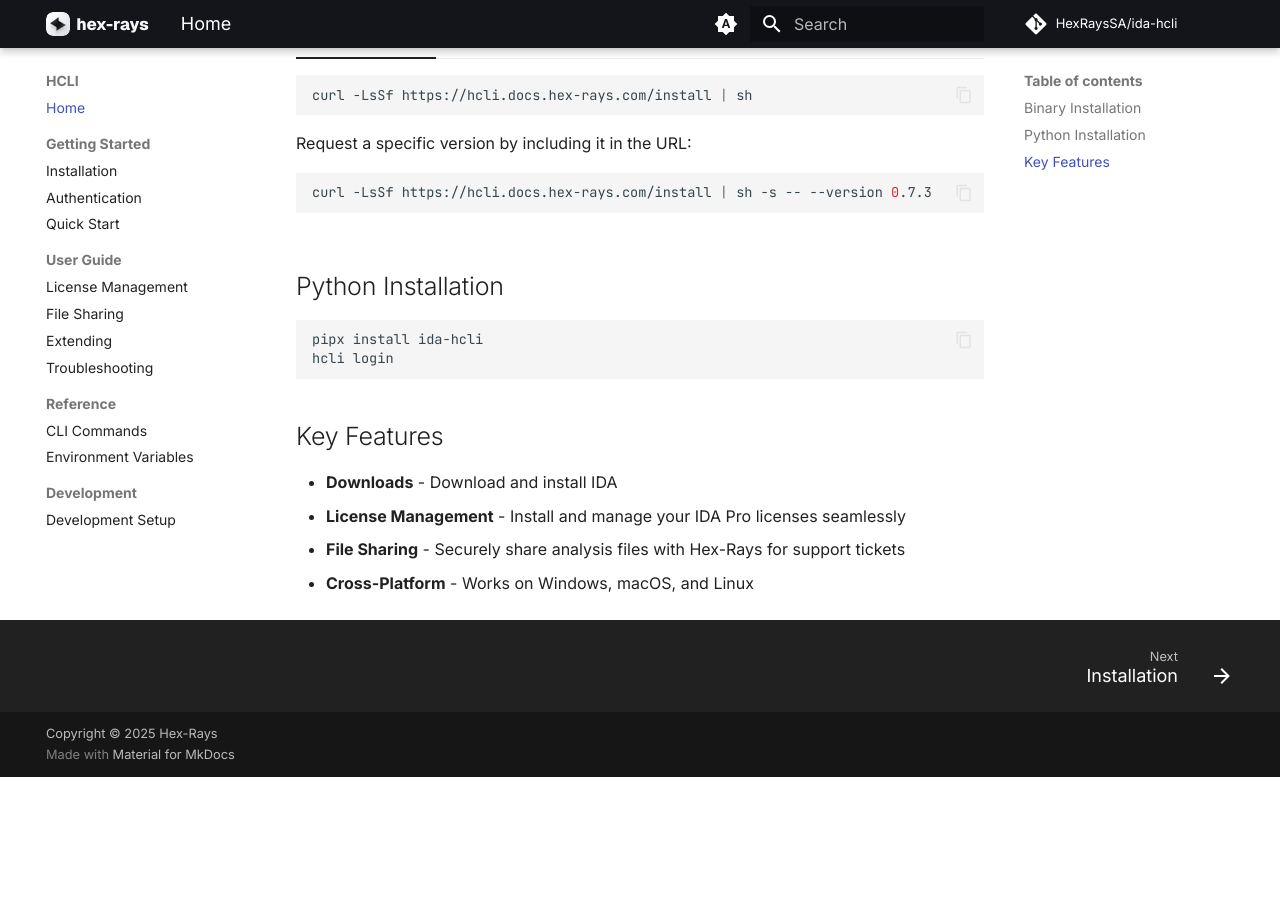
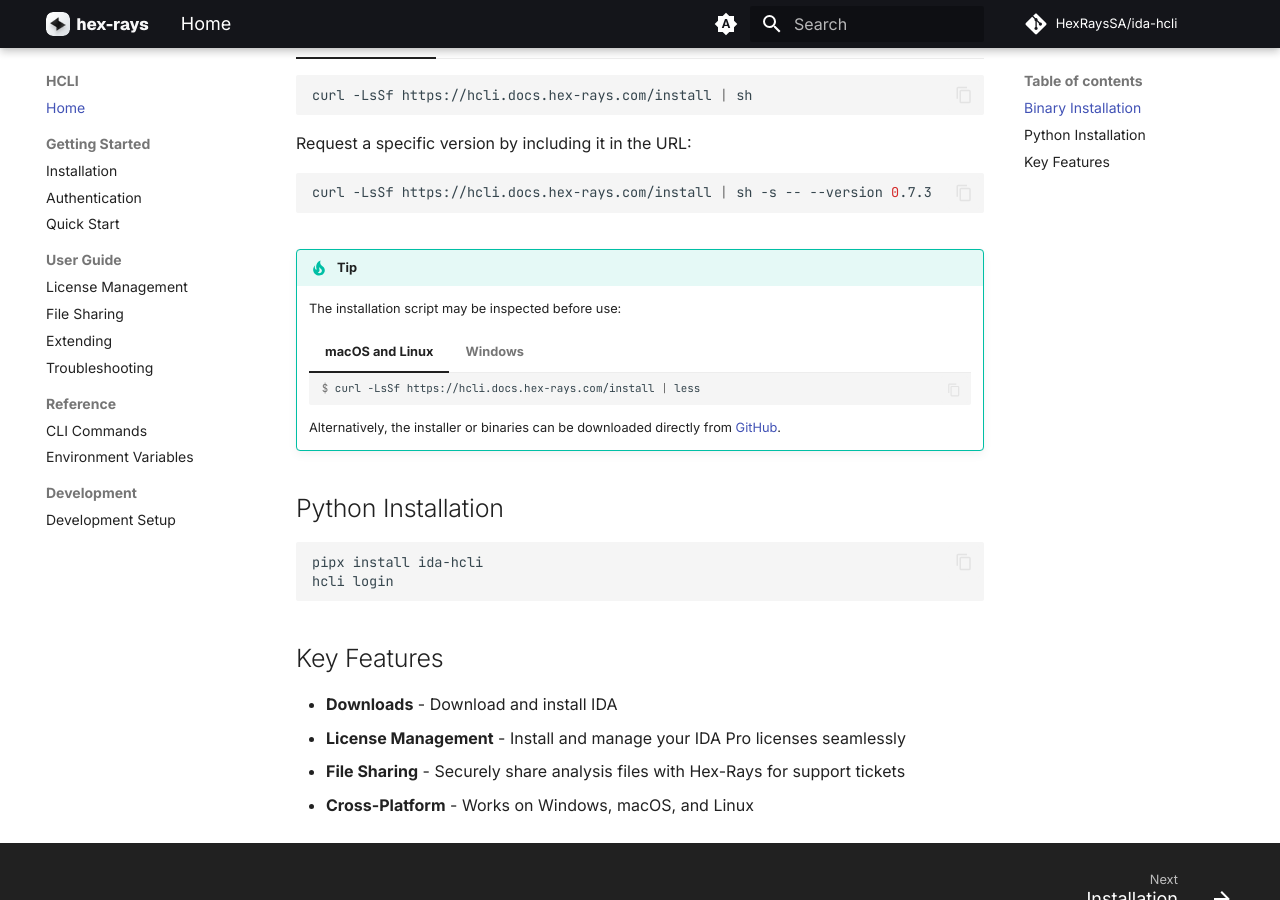
Before and after one commit to HexRaysSA/ida-hcli, an MkDocs documentation site: the page built from docs/index.md, in a window 1280 px wide and 900 px high, scrolled down 684 px. Built offline with MkDocs 1.6.1 and Material for MkDocs 9.7.7, drawn with Linux system fonts in a browser that asks for light colours; comment, search, counter and statistics services are not loaded; before the commit the page ends 1461 px from its top, so only the background shows below that.

Commit message:
added a tip

````diff
--- a/docs/index.md
+++ b/docs/index.md
@@ -30,6 +30,24 @@
     .\install.ps1 -Version "0.7.4"
     ```
 
+!!! tip
+
+    The installation script may be inspected before use:
+
+    === "macOS and Linux"
+
+        ```console
+        $ curl -LsSf https://hcli.docs.hex-rays.com/install | less
+        ```
+
+    === "Windows"
+
+        ```pwsh-session
+        PS> powershell -c "irm https://hcli.docs.hex-rays.com/install.ps1 | more"
+        ```
+
+    Alternatively, the installer or binaries can be downloaded directly from [GitHub](#github-releases).
+
 ## Python Installation
 
 ```bash
````
